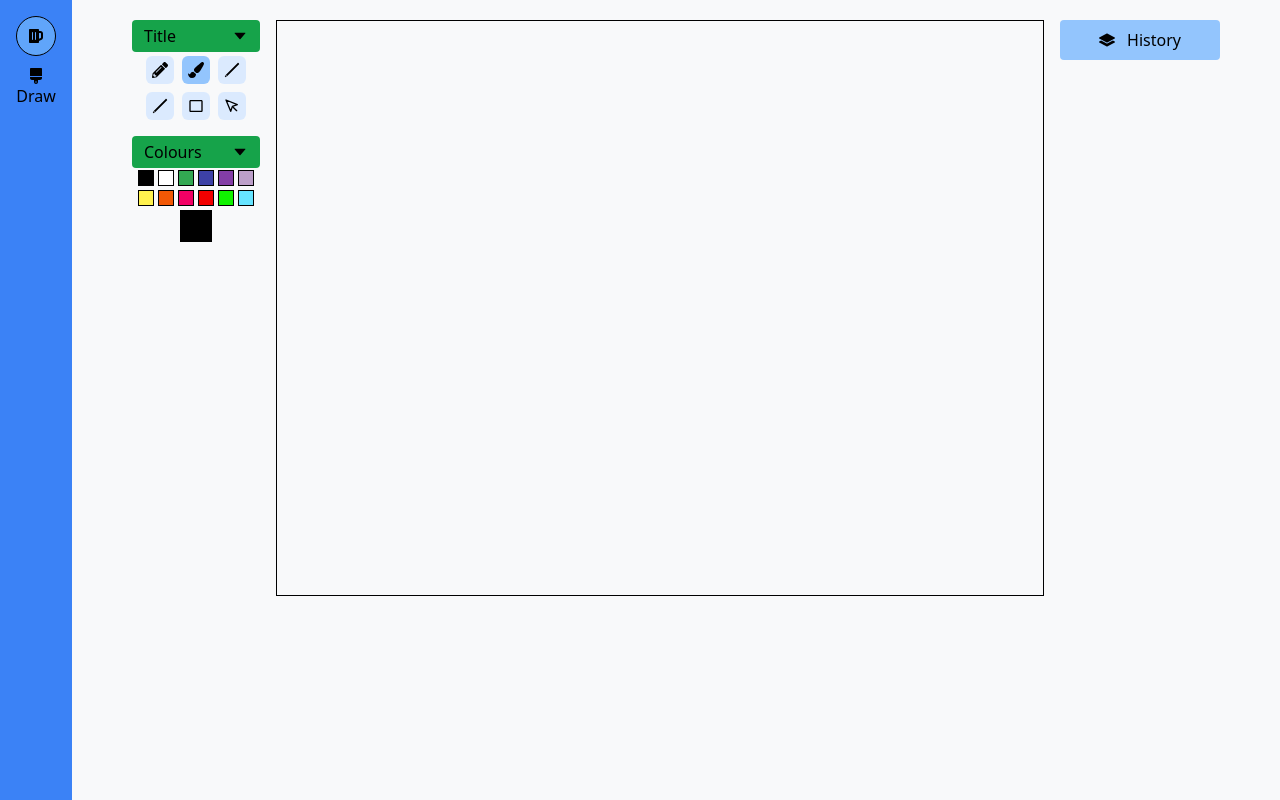
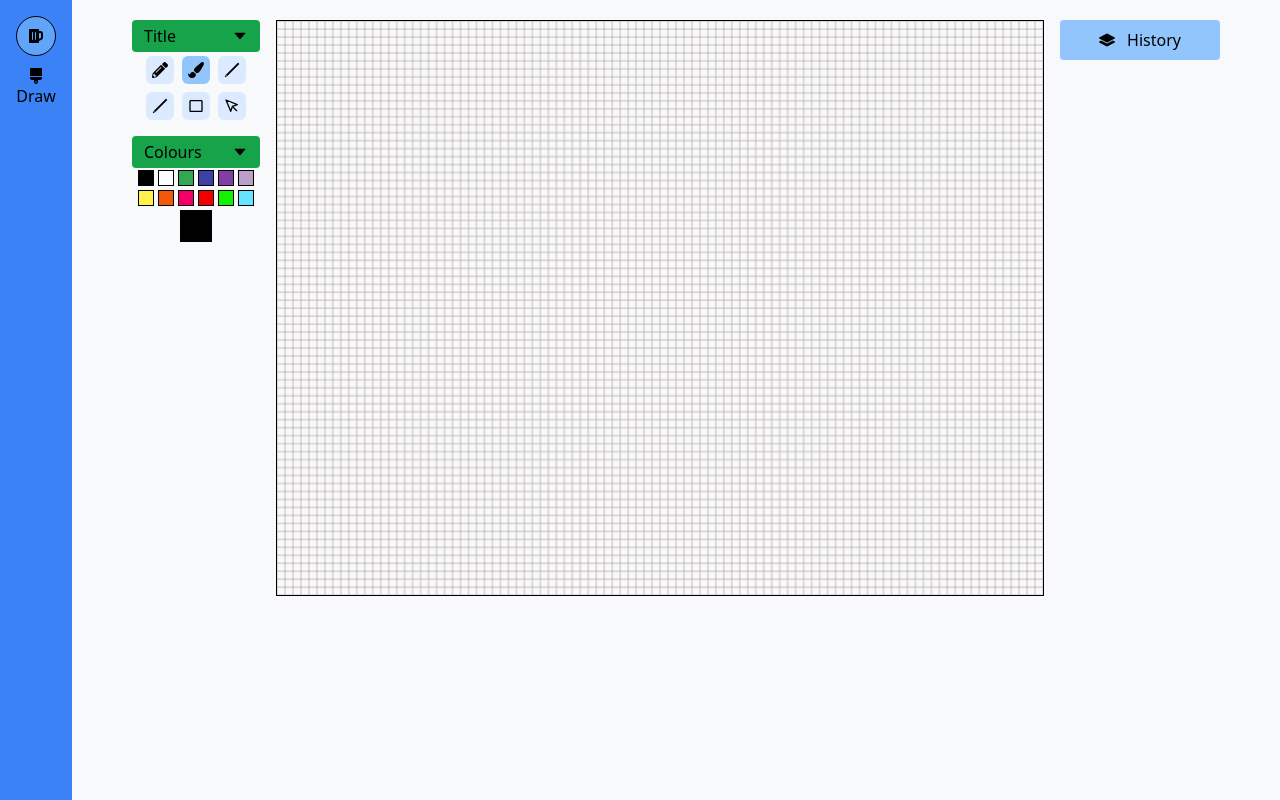
Before and after one commit to WaifuForever/JustPaint, a React (Create React App) app: page /draw in a window 1280 px wide. Built offline with nearby package versions, Linux system fonts and the light colour scheme.

Commit message:
chore: add grid

```diff
--- a/src/pages/DrawScreen.jsx
+++ b/src/pages/DrawScreen.jsx
@@ -180,13 +180,14 @@ const drawBresenhamsLine = (startPoint, endPoint, width, colour, ctx) => {
         putPixel(startPoint, width, colour, ctx);
 
         if (startPoint.x === endPoint.x && startPoint.y === endPoint.y) break;
-        let e2 = 2 * err;
+        let p = 2 * err;
 
-        if (e2 > -dy) {
+        if (p > -dy) {
             err -= dy;
             startPoint.x += sx;
         }
-        if (e2 < dx) {
+
+        if (p < dx) {
             err += dx;
             startPoint.y += sy;
         }
@@ -230,6 +231,8 @@ const drawElement = (element, context) => {
     switch (elementType) {
         case 'rectangle':
             putPixel(endPoint, width, colour, context);
+
+            /*
             context.beginPath();
             context.lineWidth = width;
             context.strokeStyle = colour;
@@ -238,6 +241,39 @@ const drawElement = (element, context) => {
                 startPoint.y,
                 endPoint.x - startPoint.x,
                 endPoint.y - startPoint.y
+            );
+            */
+
+            drawBresenhamsLine(
+                { ...startPoint },
+                { x: endPoint.x, y: startPoint.y },
+                width,
+                colour,
+                context
+            );
+
+            drawBresenhamsLine(
+                { x: endPoint.x, y: startPoint.y },
+                { ...endPoint },
+                width,
+                colour,
+                context
+            );
+
+            drawBresenhamsLine(
+                { ...endPoint },
+                { x: startPoint.x, y: endPoint.y },
+                width,
+                colour,
+                context
+            );
+
+            drawBresenhamsLine(
+                { x: startPoint.x, y: endPoint.y },
+                { ...startPoint },
+                width,
+                colour,
+                context
             );
 
             break;
@@ -336,6 +372,20 @@ const adjustElementCoordinates = (element) => {
     }
 };
 
+const drawGrid = (gridRef) => {
+    const width = gridRef.current.width;
+    const height = gridRef.current.height;
+    const ctx = gridRef.current.getContext('2d');
+    const colour = '#AF9D9D';
+
+    for (let i = 0; i <= height; i += 8) {
+        drawBresenhamsLine({ x: 0, y: i }, { x: width, y: i }, 1, colour, ctx);
+    }
+    for (let i = 0; i <= width; i += 8) {
+        drawBresenhamsLine({ x: i, y: 0 }, { x: i, y: height }, 1, colour, ctx);
+    }
+};
+
 const drawSelection = (element) => {
     const { startPoint, endPoint, width, elementType } = element;
 
@@ -407,14 +457,28 @@ const DrawScreen = () => {
     const [selectedElement, setSelectedElement] = useState(null);
     const [isDrawing, setIsDrawing] = useState(false);
     const [displayCanvas, setDisplayCanvas] = useState(true);
+    const [displayGrid, setDisplayGrid] = useState(true);
     const [colour, setColour] = useState('#000000');
 
     const canvasRef = useRef(null);
+    const gridRef = useRef(null);
     const drewElementsRef = useRef(false);
+    const drewGridRef = useRef(false);
 
     const setCanvasRef = (ref) => {
         canvasRef.current = ref;
     };
+
+    const setGridRef = (ref) => {
+        gridRef.current = ref;
+    };
+
+    useLayoutEffect(() => {
+        if (displayGrid && !drewGridRef.current) {
+            drawGrid(gridRef);
+            drewGridRef.current = true;
+        }
+    }, [displayGrid]);
 
     useLayoutEffect(() => {
         if (!drewElementsRef.current) {
@@ -641,11 +705,25 @@ const DrawScreen = () => {
                     ]}
                 />
             </div>
-            <div className="mx-4 overflow-y-auto">
+            <div
+                className="relative mx-4 overflow-y-auto"
+                style={{ width: '768px', height: '576px' }}
+            >
+                {' '}
+                <div className="absolute left-0 top-0">
+                    <canvas
+                        className={`${
+                            displayGrid ? '' : 'hidden'
+                        } border border-black bg-transparent object-contain`}
+                        width={'768px'}
+                        height={'576px'}
+                        ref={setGridRef}
+                    ></canvas>
+                </div>
                 <canvas
                     className={`${
                         displayCanvas ? '' : 'hidden'
-                    } border border-black object-contain`}
+                    } absolute left-0 top-0 border border-black bg-transparent object-contain`}
                     width={'768px'}
                     height={'576px'}
                     ref={setCanvasRef}
```
